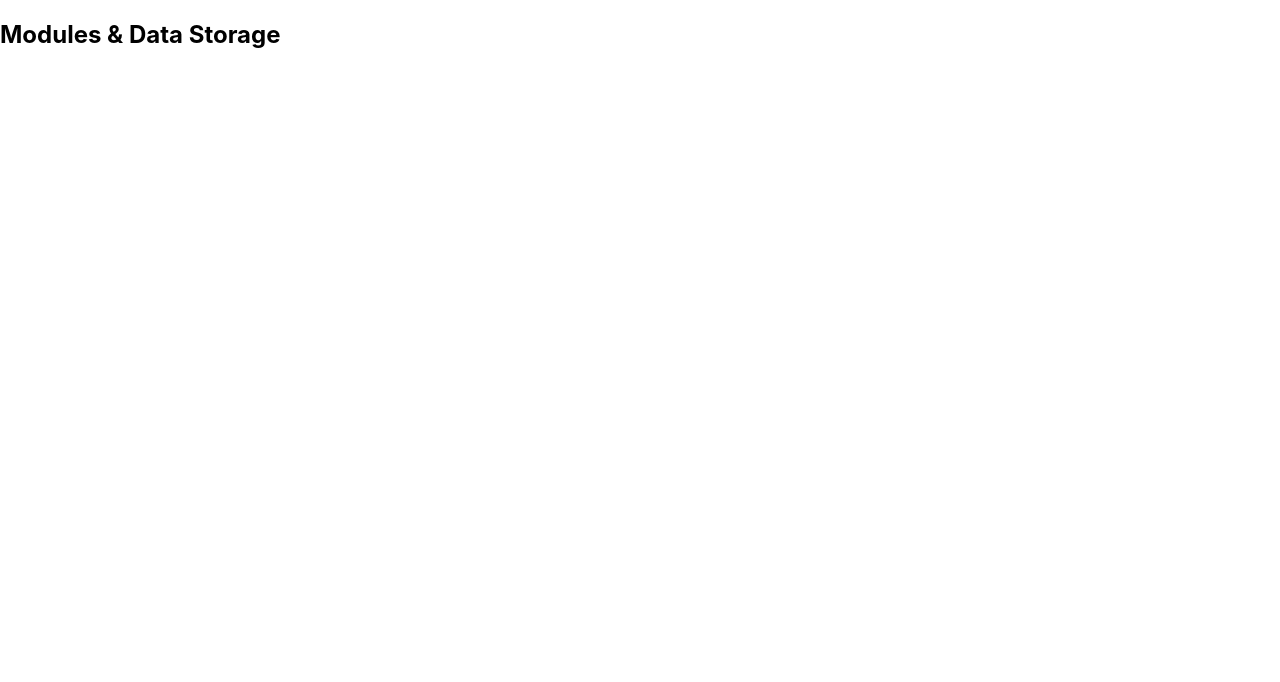
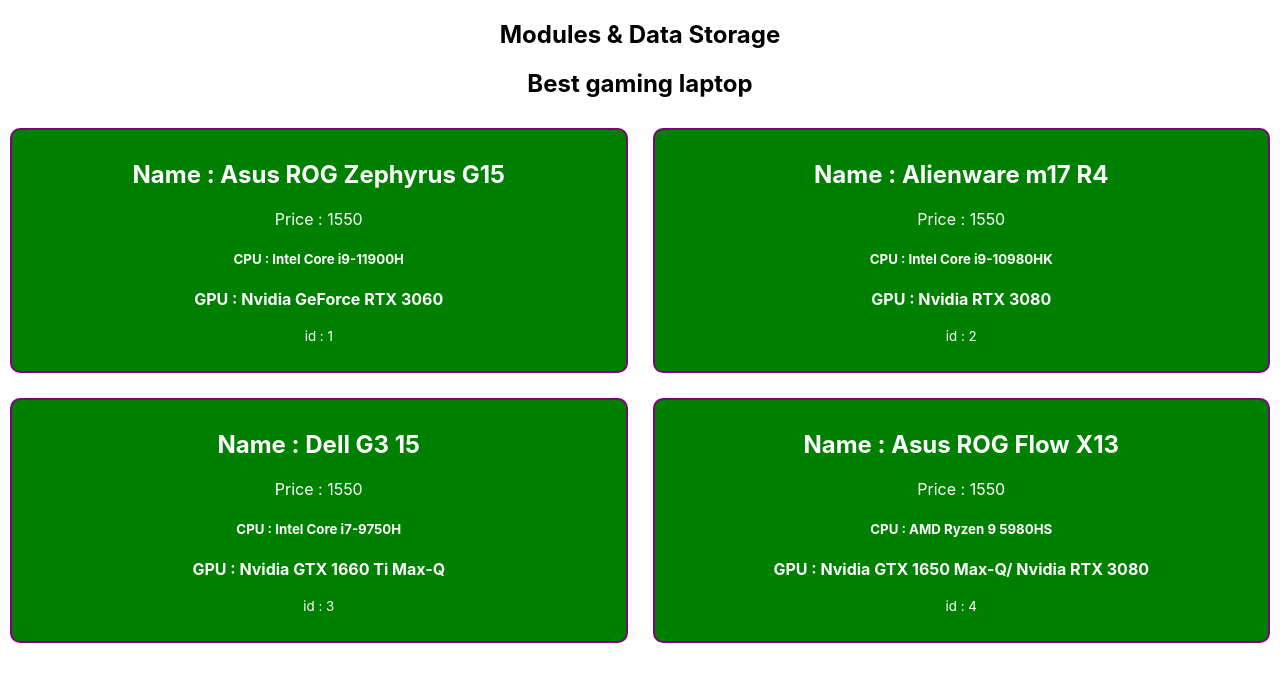
Before and after one commit to EmtiazHossainE2/milestone-8-react, a React (Create React App) app in the folder modules-data-storage/: page / in a window 1280 px wide. Shown: the top 682 px of the page. Built offline with nearby package versions, Linux system fonts and the light colour scheme.

Commit message:
Create and Load Fake data

```diff
--- /dev/null
+++ b/modules-data-storage/src/App.css
@@ -0,0 +1,3 @@
+.App {
+    text-align: center;
+}
--- a/modules-data-storage/src/App.js
+++ b/modules-data-storage/src/App.js
@@ -1,9 +1,12 @@
 import React from 'react';
+import './App.css'
+import Laptops from './components/Laptops/Laptops';
 
 const App = () => {
     return (
-        <div>
+        <div className='App'>
             <h2> Modules & Data Storage </h2>
+            <Laptops></Laptops>
         </div>
     );
 };
--- /dev/null
+++ b/modules-data-storage/src/components/Laptop/Laptop.css
@@ -0,0 +1,8 @@
+.single-laptop{
+    border: 2px solid purple;
+    padding: 10px;
+    margin: 10px;
+    background-color: green;
+    color: #fff;
+    border-radius: 10px;
+}
--- /dev/null
+++ b/modules-data-storage/src/components/Laptop/Laptop.js
@@ -0,0 +1,17 @@
+import React from 'react';
+import './Laptop.css'
+
+const Laptop = (props) => {
+    const { name, price, CPU, GPU, id } = props.laptop
+    return (
+        <div className='single-laptop'>
+            <h2>Name : {name}</h2>
+            <p>Price : {price}</p>
+            <h5>CPU : {CPU}</h5>
+            <strong>GPU : {GPU}</strong>
+            <p><small>id : {id}</small></p>
+        </div>
+    );
+};
+
+export default Laptop;
--- /dev/null
+++ b/modules-data-storage/src/components/Laptops/Laptops.css
@@ -0,0 +1,5 @@
+.laptops-container{
+    display: grid;
+    grid-template-columns: repeat(2,1fr);
+    grid-gap: 5px;
+}
--- /dev/null
+++ b/modules-data-storage/src/components/Laptops/Laptops.js
@@ -0,0 +1,26 @@
+import React from 'react';
+import Laptop from '../Laptop/Laptop';
+import './Laptops.css'
+const Laptops = () => {
+    const laptops = [
+        { name: 'Asus ROG Zephyrus G15', price: '1550', GPU: '  Nvidia GeForce RTX 3060', CPU: 'Intel Core i9-11900H', id: '1' },
+        { name: 'Alienware m17 R4', price: '1550', GPU: ' Nvidia RTX 3080', CPU: 'Intel Core i9-10980HK', id: '2' },
+        { name: 'Dell G3 15', price: '1550', GPU: ' Nvidia GTX 1660 Ti Max-Q', CPU: ' Intel Core i7-9750H', id: '3' },
+        { name: 'Asus ROG Flow X13', price: '1550', GPU: ' Nvidia GTX 1650 Max-Q/ Nvidia RTX 3080', CPU: ' AMD Ryzen 9 5980HS', id: '4' }
+    ]
+    return (
+        <div>
+            <h2>Best gaming laptop</h2>
+            <div className='laptops-container'>
+                {
+                    laptops.map(laptop => <Laptop
+                        key={laptop.id}
+                        laptop={laptop}
+                    ></Laptop>)
+                }
+            </div>
+        </div>
+    );
+};
+
+export default Laptops;
```
